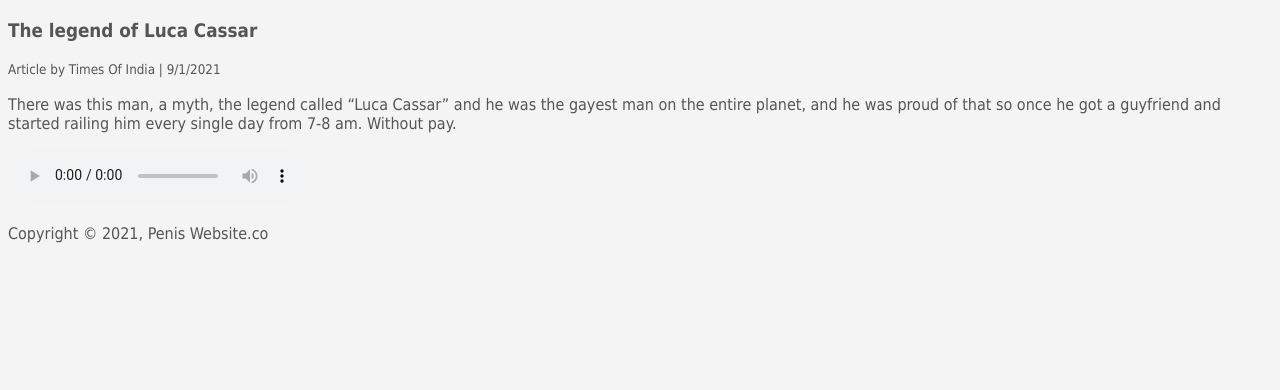
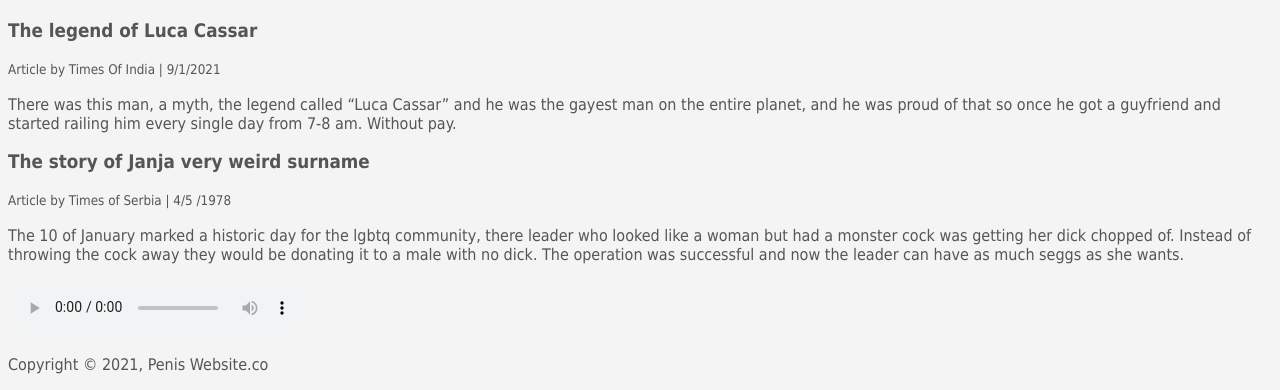
Before and after one commit to DurpDaCrooze/HTML, a plain HTML site: page index.html in a window 1280 px wide. Shown: the part 879-1269 px from the top of the page. Before the commit the page ends 1138 px from the top, so only its background shows below. Drawn offline with Linux system fonts and the light colour scheme.

Commit message:
Update index.html

```diff
--- a/index.html
+++ b/index.html
@@ -41,6 +41,13 @@
                     There was this man, a myth, the legend called “Luca Cassar” and he was the gayest man on the entire planet, and he was proud of that so once he got a guyfriend and started railing him every single day from 7-8 am. Without pay.
                 </p>
             </article>
+            <article>
+                <h3>The story of Janja very weird surname</h3>
+                <small>Article by Times of Serbia | 4/5 /1978</small>
+                <p>
+                    The 10 of January marked a historic day for the lgbtq community, there leader who looked like a woman but had a monster cock was getting her dick chopped of. Instead of throwing the cock away they would be donating it to a male with no dick. The operation  was successful and now the leader can have as much seggs as she wants.
+                </p>
+            </article>
         </section>
         <audio controls> <source src="Assets/song.mp3" type="audio/mpeg"> </audio>
         <br>
```
